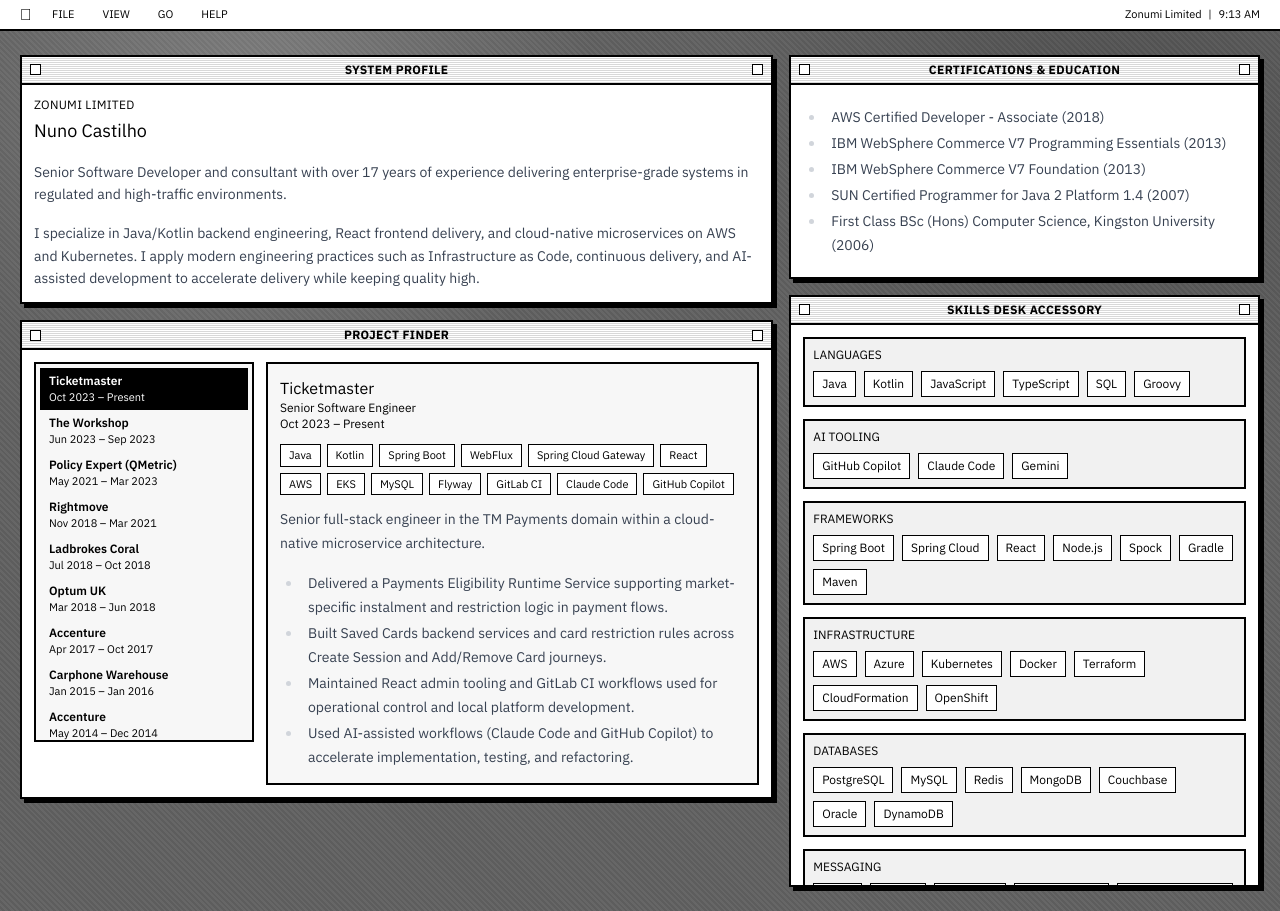
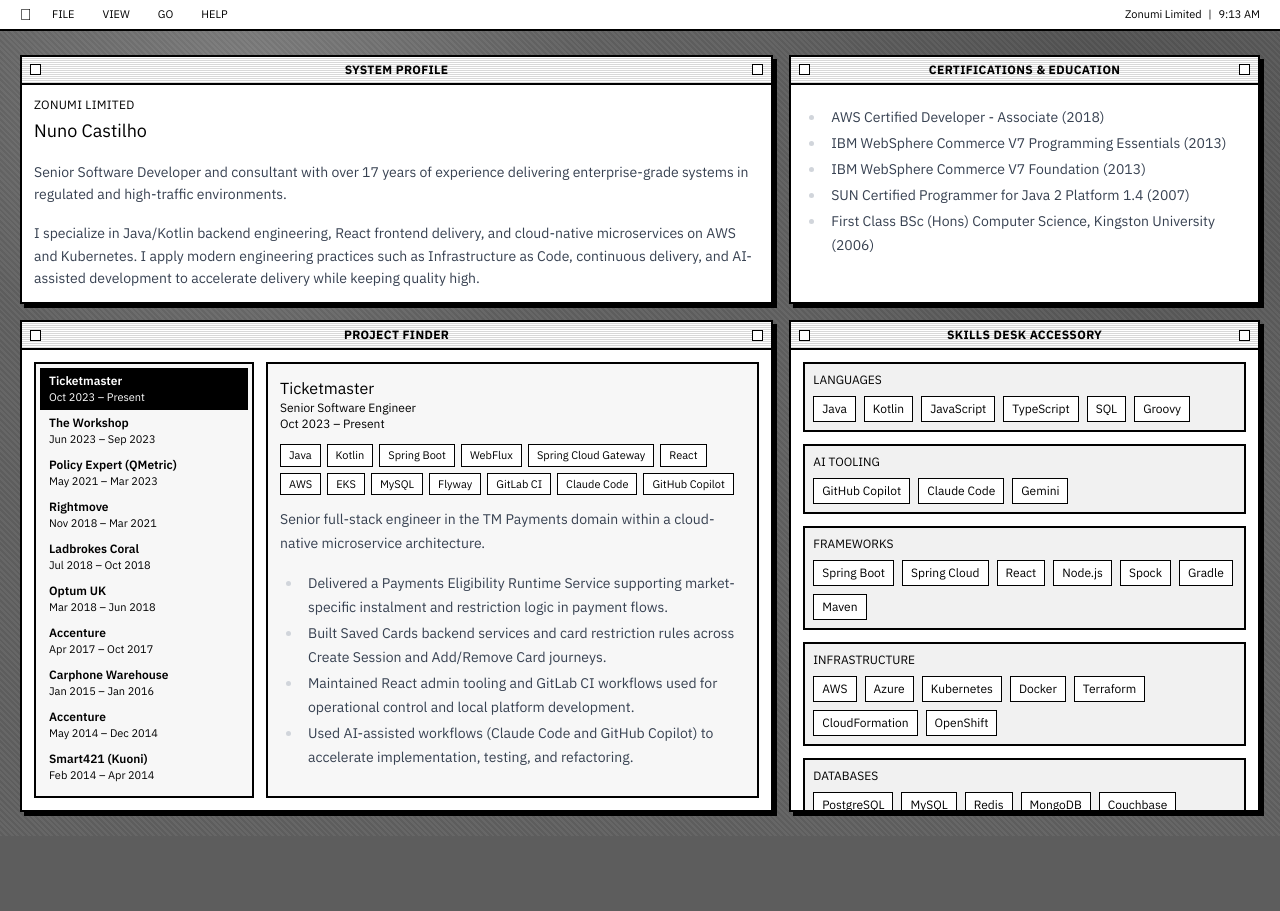
Before and after one commit to zonumi/zonumi-website, a Next.js app: page / in a window 1280 px wide. After the commit the page ends 836 px from the top, so only its background shows below. Built offline with nearby package versions, Linux system fonts and the light colour scheme.

Commit message:
style: align about-page window grid and balance panel heights

```diff
--- a/src/components/MacDesktop.tsx
+++ b/src/components/MacDesktop.tsx
@@ -113,9 +113,13 @@ export function MacDesktop({ profile, engagements }: MacDesktopProps) {
           ? "Project Finder"
           : "Contact Console";
 
-  const renderProjectFinder = () => (
-    <div className="grid gap-3 lg:grid-cols-[220px_1fr]">
-      <nav className="mac-scroll max-h-[380px] overflow-y-auto border-2 border-black bg-[#f7f7f7] p-1">
+  const renderProjectFinder = (constrainedHeight = false) => (
+    <div className={`grid gap-3 lg:grid-cols-[220px_1fr] ${constrainedHeight ? "h-full" : ""}`}>
+      <nav
+        className={`mac-scroll border-2 border-black bg-[#f7f7f7] p-1 ${
+          constrainedHeight ? "h-full overflow-y-scroll" : "max-h-[380px] overflow-y-auto"
+        }`}
+      >
         {engagements.map((engagement) => (
           <button
             key={engagement.slug}
@@ -131,7 +135,7 @@ export function MacDesktop({ profile, engagements }: MacDesktopProps) {
         ))}
       </nav>
 
-      <article className="space-y-3 border-2 border-black bg-[#f7f7f7] p-3">
+      <article className={`space-y-3 border-2 border-black bg-[#f7f7f7] p-3 ${constrainedHeight ? "h-full overflow-y-scroll" : ""}`}>
         {selectedEngagement ? (
           <>
             <div>
@@ -226,9 +230,8 @@ export function MacDesktop({ profile, engagements }: MacDesktopProps) {
         <div className="space-y-4">
           {activePanel === "about" ? (
             <>
-              <div className="grid gap-4 xl:grid-cols-[1.6fr_1fr]">
-                <div className="space-y-4">
-                  <section className="mac-window">
+              <div className="grid gap-4 xl:grid-cols-[1.6fr_1fr] xl:grid-rows-[auto_auto]">
+                <section className="mac-window xl:col-start-1 xl:row-start-1">
                   <div className="mac-titlebar">
                     <span className="mac-dot" />
                     <h1>System Profile</h1>
@@ -245,18 +248,7 @@ export function MacDesktop({ profile, engagements }: MacDesktopProps) {
                   </div>
                 </section>
 
-                  <section className="mac-window">
-                    <div className="mac-titlebar">
-                      <span className="mac-dot" />
-                      <h2>Project Finder</h2>
-                      <span className="mac-dot" />
-                    </div>
-                    <div className="mac-window-content">{renderProjectFinder()}</div>
-                  </section>
-                </div>
-
-                <div className="space-y-4 xl:self-start">
-                  <section className="mac-window">
+                <section className="mac-window xl:col-start-2 xl:row-start-1">
                   <div className="mac-titlebar">
                     <span className="mac-dot" />
                     <h2>Certifications & Education</h2>
@@ -273,15 +265,23 @@ export function MacDesktop({ profile, engagements }: MacDesktopProps) {
                   </div>
                 </section>
 
-                  <section className="mac-window">
+                <section className="mac-window xl:col-start-1 xl:row-start-2">
+                  <div className="mac-titlebar">
+                    <span className="mac-dot" />
+                    <h2>Project Finder</h2>
+                    <span className="mac-dot" />
+                  </div>
+                  <div className="mac-window-content h-[320px] xl:h-[460px]">{renderProjectFinder(true)}</div>
+                </section>
+
+                <section className="mac-window xl:col-start-2 xl:row-start-2">
                   <div className="mac-titlebar">
                     <span className="mac-dot" />
                     <h2>Skills Desk Accessory</h2>
                     <span className="mac-dot" />
                   </div>
-                    <div className="mac-scroll mac-window-content h-[360px] overflow-y-scroll xl:h-[560px]">{renderSkills()}</div>
+                  <div className="mac-scroll mac-window-content h-[320px] overflow-y-scroll xl:h-[460px]">{renderSkills()}</div>
                 </section>
-                </div>
               </div>
             </>
           ) : (
```
Lines whose indentation alone changed are shown as unchanged.
